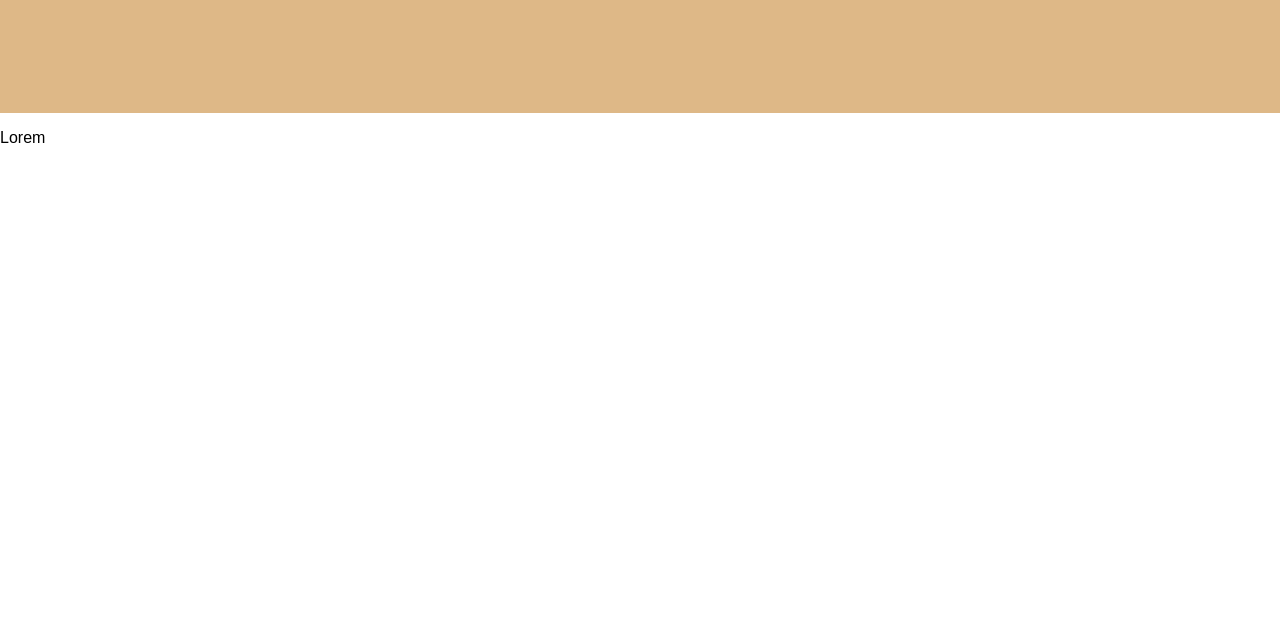
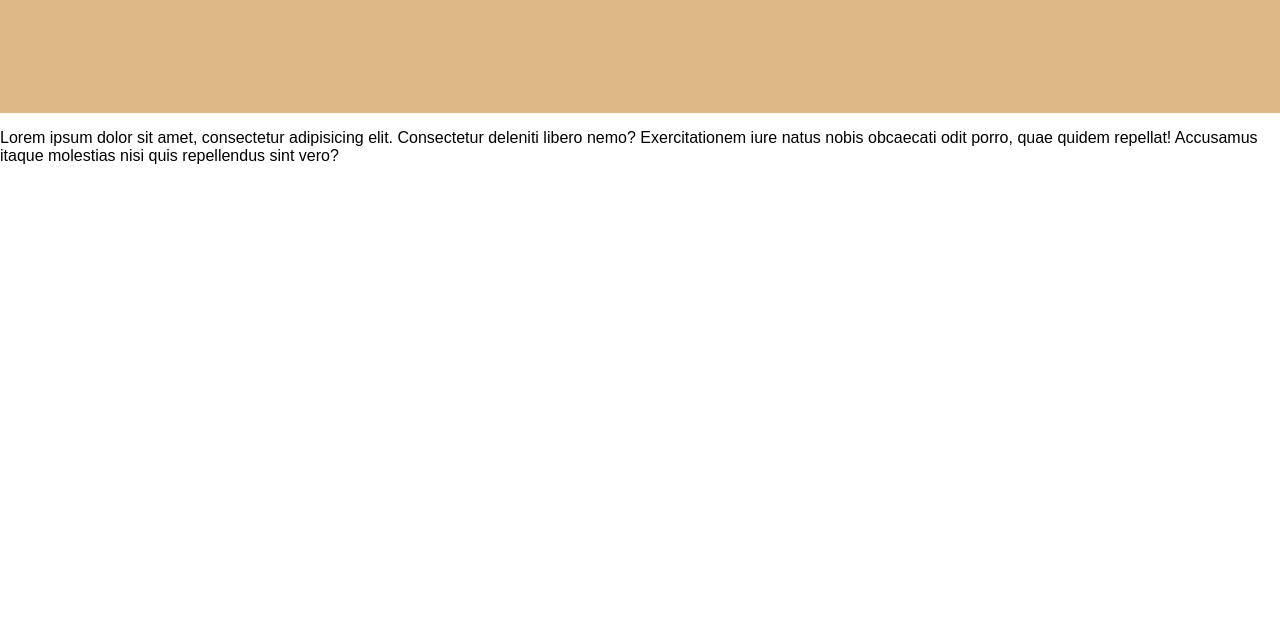
Before and after one commit to jniglesias14/prueba1, a plain HTML site: page index.html in a window 1280 px wide. Shown: the part 180-800 px from the top of the page. Drawn offline with Linux system fonts and the light colour scheme.

Commit message:
version2

```diff
--- a/index.html
+++ b/index.html
@@ -13,7 +13,7 @@
     <h1>Mi pagina</h1>
 </header>
 <main>
-    <p>Lorem</p>
+    <p>Lorem ipsum dolor sit amet, consectetur adipisicing elit. Consectetur deleniti libero nemo? Exercitationem iure natus nobis obcaecati odit porro, quae quidem repellat! Accusamus itaque molestias nisi quis repellendus sint vero?</p>
 </main>
 </body>
 </html>
```
